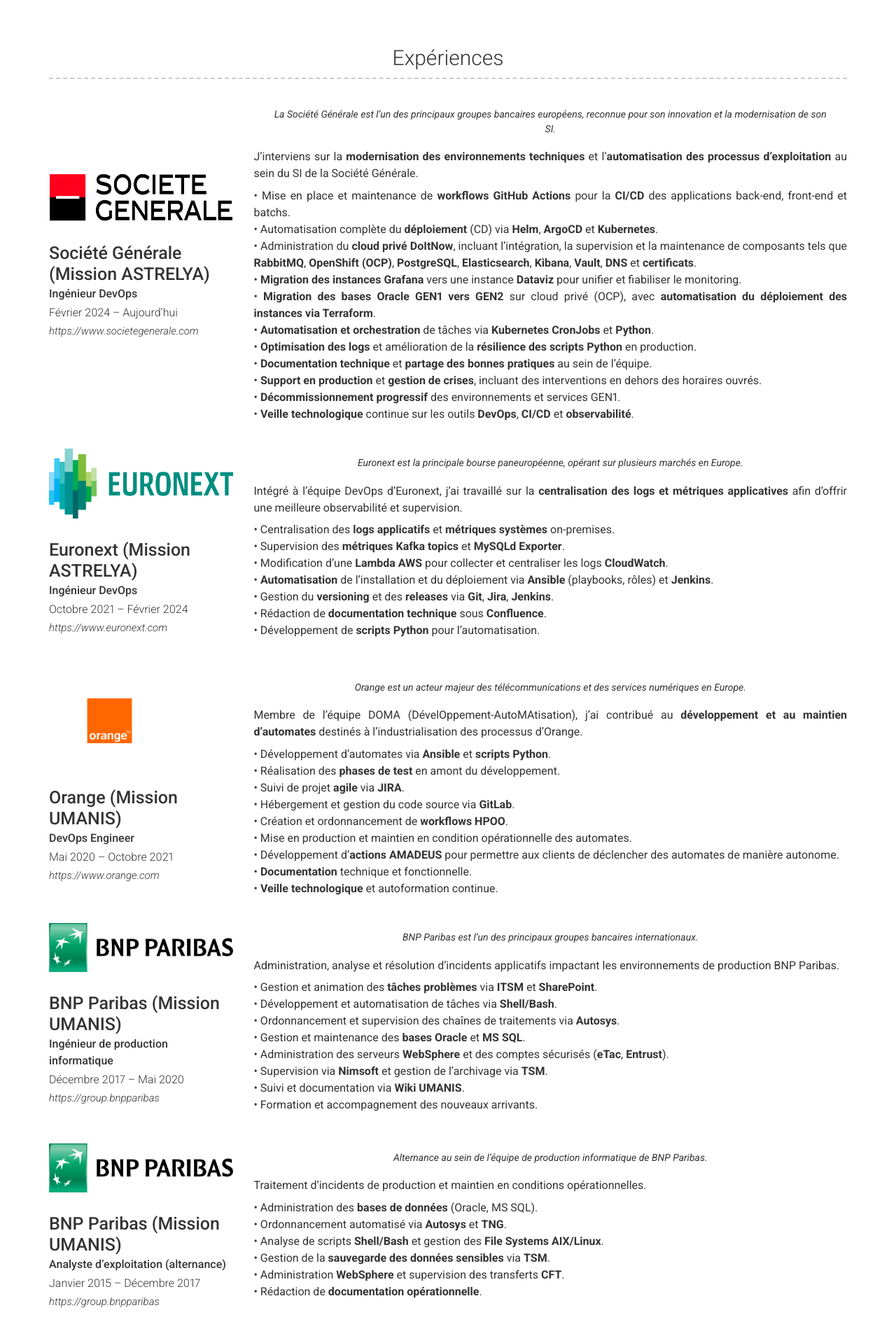
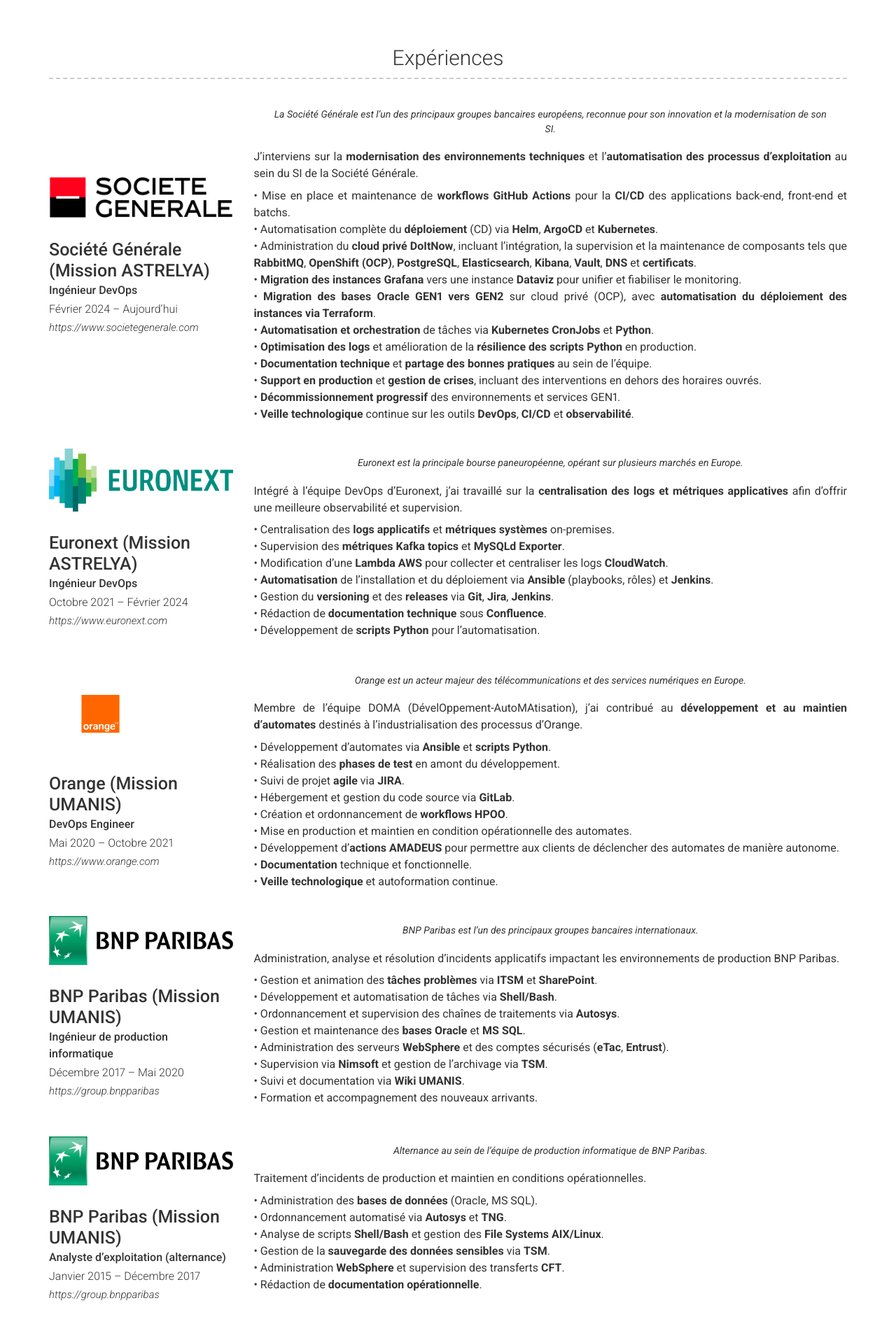
Before and after one commit to SERDANI/serdaninicolas.github.io, a Jekyll site: the page built from index.md, in a window 1280 px wide. Shown: the part 933-2845 px from the top of the page at 70% size. Built offline with Jekyll 4.4.1, drawn with Linux system fonts in a browser that asks for light colours; nearby versions of some CDN libraries.

Commit message:
Update _config.yml

```diff
--- a/_config.yml
+++ b/_config.yml
@@ -45,7 +45,7 @@ content:
     layout: list
     content:
       - layout: left
-        title: '<img src="images/logo_sg.png" height="70"><br><br>Société Générale (Mission ASTRELYA)'
+        title: '<img src="images/logo_sg.png" height="60"><br><br>Société Générale (Mission ASTRELYA)'
         sub_title: Ingénieur DevOps
         caption: Février 2024 – Aujourd’hui
         link: https://www.societegenerale.com
@@ -67,7 +67,7 @@ content:
           • **Veille technologique** continue sur les outils **DevOps**, **CI/CD** et **observabilité**.
 
       - layout: left
-        title: '<img src="images/logo_euronext.png" height="100"><br><br>Euronext (Mission ASTRELYA)'
+        title: '<img src="images/logo_euronext.png" height="90"><br><br>Euronext (Mission ASTRELYA)'
         sub_title: Ingénieur DevOps
         caption: Octobre 2021 – Février 2024
         link: https://www.euronext.com
@@ -85,7 +85,7 @@ content:
           • Développement de **scripts Python** pour l’automatisation.
 
       - layout: left
-        title: '<img src="images/logo_orange.png" height="130"><br><br>Orange (Mission UMANIS)'
+        title: '<img src="images/logo_orange.png" height="110"><br><br>Orange (Mission UMANIS)'
         sub_title: DevOps Engineer
         caption: Mai 2020 – Octobre 2021
         link: https://www.orange.com
```
